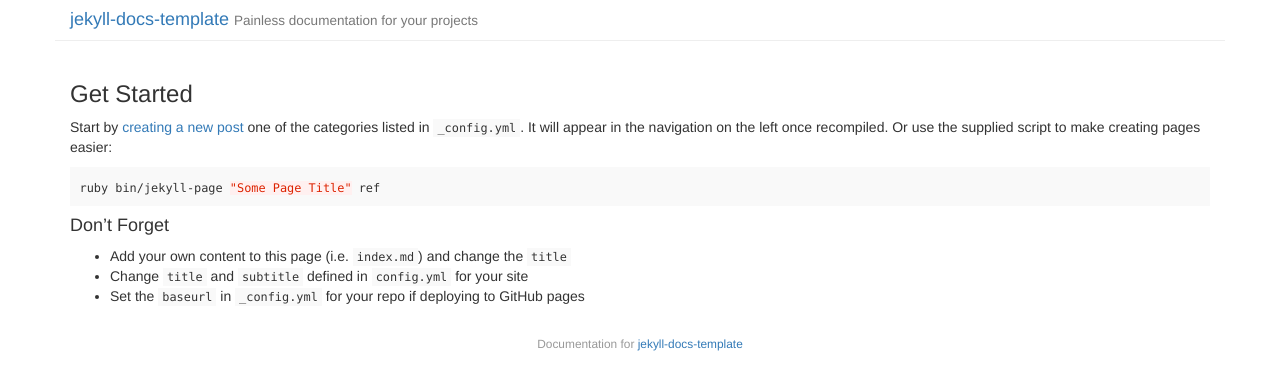
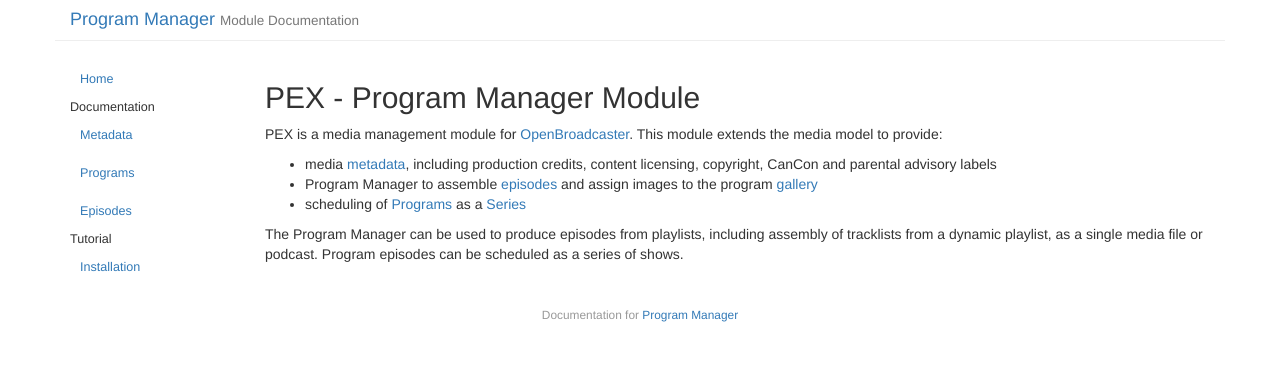
Before and after one commit to openbroadcaster/pex, a Jekyll site: the page built from index.md, in a window 1280 px wide. Shown: the top 390 px of the page. Built offline with Jekyll 4.4.1, drawn with Linux system fonts in a browser that asks for light colours.

Commit message:
Added documentation

````diff
--- a/_config.yml
+++ b/_config.yml
@@ -1,9 +1,9 @@
 # Site title and subtitle. This is used in _includes/header.html
-title: 'jekyll-docs-template'
-subtitle: 'Painless documentation for your projects'
+title: 'Program Manager'
+subtitle: 'Module Documentation'
 
 # if you wish to integrate disqus on pages set your shortname here
-disqus_shortname: ''
+disqus_shortname: 'PEX'
 
 # if you use google analytics, add your tracking id here
 google_analytics_id: ''
@@ -15,7 +15,7 @@
 navigation: 2
 
 # URL to source code, used in _includes/footer.html
-codeurl: 'https://github.com/bruth/jekyll-docs-template'
+codeurl: 'https://github.com/openbroadcaster/PEX'
 
 # Default categories (in order) to appear in the navigation
 sections: [
--- a/index.md
+++ b/index.md
@@ -1,18 +1,14 @@
 ---
 layout: default
-title: "Jekyll Docs Template"
+title: "Program Manager"
 ---
 
-### Get Started
+## PEX - Program Manager Module
 
-Start by [creating a new post](http://jekyllrb.com/docs/posts/) one of the categories listed in `_config.yml`. It will appear in the navigation on the left once recompiled. Or use the supplied script to make creating pages easier:
+PEX is a media management module for [OpenBroadcaster](openbroadcaster.pro). This module extends the media model to provide:
 
-```bash
-ruby bin/jekyll-page "Some Page Title" ref
-```
+ - media [metadata](#metadata), including production credits, content licensing, copyright, CanCon and parental advisory labels
+ - Program Manager to assemble [episodes](#episodes) and assign images to the program [gallery](#gallery)
+ - scheduling of [Programs](#programs) as a [Series](#series)
 
-#### Don't Forget
-
-- Add your own content to this page (i.e. `index.md`) and change the `title`
-- Change `title` and `subtitle` defined in `config.yml` for your site
-- Set the `baseurl` in `_config.yml` for your repo if deploying to GitHub pages
+The Program Manager can be used to produce episodes from playlists, including assembly of tracklists from a dynamic playlist, as a single media file or podcast. Program episodes can be scheduled as a series of shows.
````
Also changed, not shown: _posts/2016-08-09-episodes.md (added, +9 -0 lines), _posts/2016-08-09-installation.md (added, +12 -0 lines), _posts/2016-08-09-metadata.md (added, +26 -0 lines), _posts/2016-08-09-programs.md (added, +33 -0 lines).
